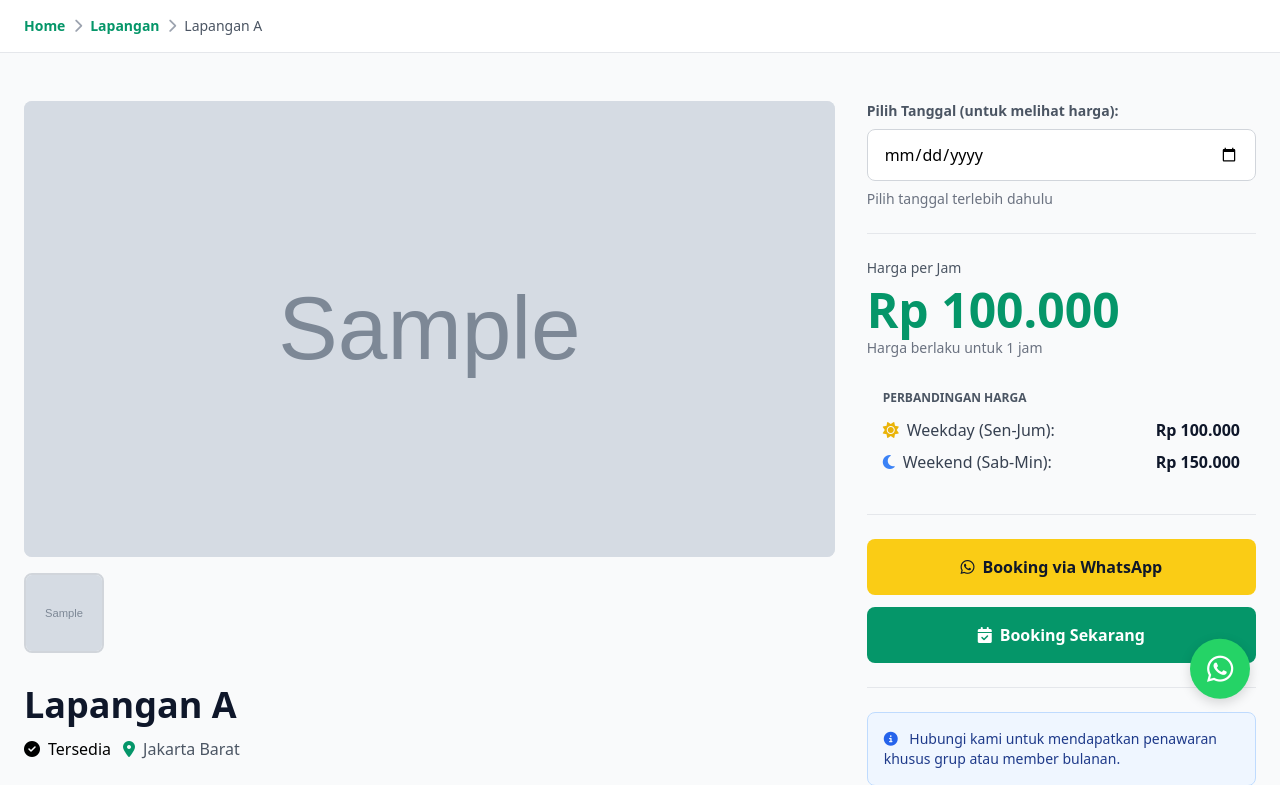
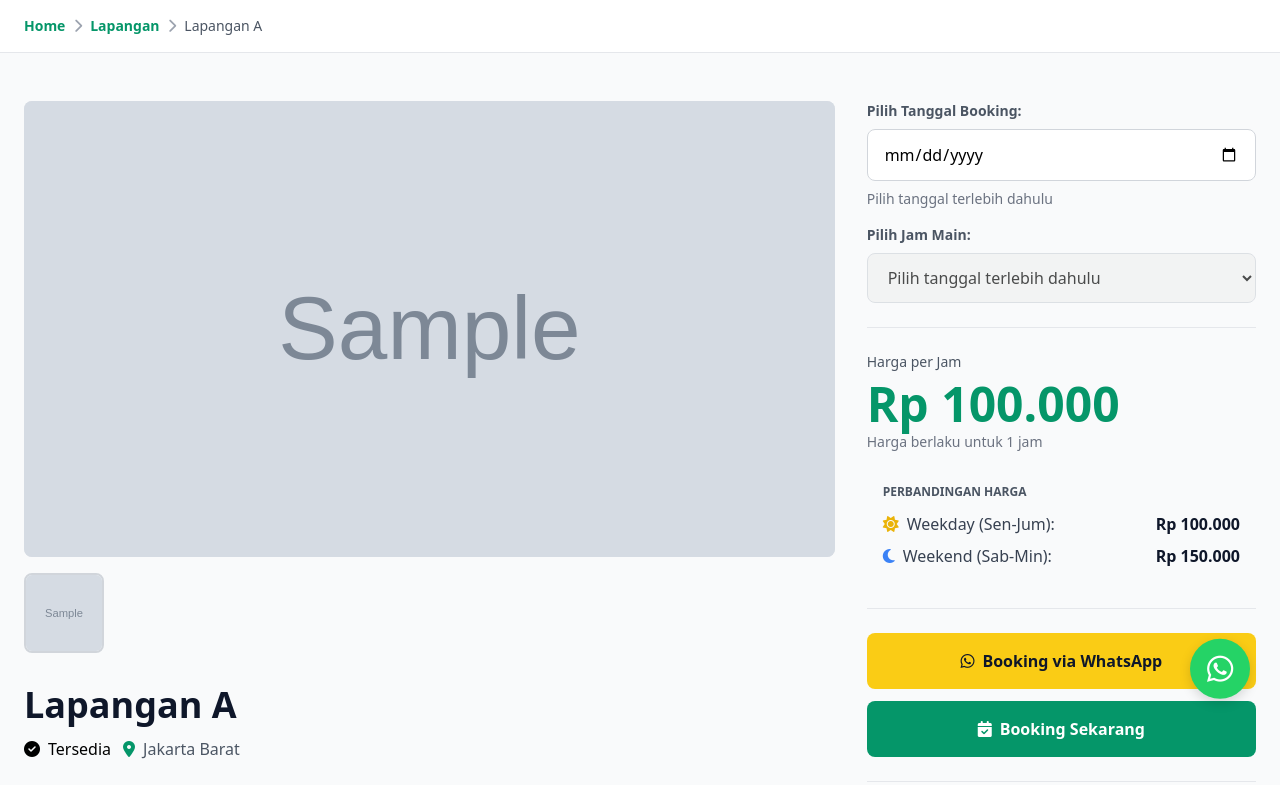
Before and after one commit to muhfahmm/website-booking-lapangan-futsal, a PHP site: page /project-client-php/detail-lapangan.php?id=1 in a window 1280 px wide. Shown: the part 68-853 px from the top of the page. Run offline with PHP 8.4, Linux system fonts and the light colour scheme; data comes from the database, SQL or seed files in the repository; tables that the repository leaves empty hold one stand-in row (values such as "Sample post"); grey boxes marked "Sample" are stand-in pictures; some libraries are stand-ins or nearby versions.

Commit message:
add booking availability checks and select hours

```diff
--- a/detail-lapangan.php
+++ b/detail-lapangan.php
@@ -370,10 +370,19 @@ while ($row = $result_related->fetch_assoc()) {
                 <!-- Harga Card -->
                 <div class="detail-section sticky top-24">
                     <!-- Date Selection for Dynamic Pricing -->
+                    <div class="mb-4">
+                        <label class="block text-gray-600 text-sm font-semibold mb-2">Pilih Tanggal Booking:</label>
+                        <input type="date" id="selectedDate" class="w-full px-4 py-3 border border-gray-300 rounded-lg focus:outline-none focus:ring-2 focus:ring-emerald-600" onchange="onDateChange()" min="<?php echo date('Y-m-d'); ?>">
+                        <p id="dayType" class="text-sm text-gray-500 mt-2">Pilih tanggal terlebih dahulu</p>
+                    </div>
+
+                    <!-- Time Slot Selection -->
                     <div class="mb-6">
-                        <label class="block text-gray-600 text-sm font-semibold mb-2">Pilih Tanggal (untuk melihat harga):</label>
-                        <input type="date" id="selectedDate" class="w-full px-4 py-3 border border-gray-300 rounded-lg focus:outline-none focus:ring-2 focus:ring-emerald-600" onchange="updatePricing()">
-                        <p id="dayType" class="text-sm text-gray-500 mt-2">Pilih tanggal terlebih dahulu</p>
+                        <label class="block text-gray-600 text-sm font-semibold mb-2">Pilih Jam Main:</label>
+                        <select id="selectedTime" class="w-full px-4 py-3 border border-gray-300 rounded-lg focus:outline-none focus:ring-2 focus:ring-emerald-600" disabled>
+                            <option value="">Pilih tanggal terlebih dahulu</option>
+                        </select>
+                        <p id="timeStatus" class="text-sm text-red-500 mt-2"></p>
                     </div>
 
                     <hr class="border-gray-200 mb-6">
@@ -610,6 +619,77 @@ while ($row = $result_related->fetch_assoc()) {
             document.getElementById('currentPrice').innerHTML = `Rp ${selectedPrice.toLocaleString('id-ID')}`;
         }
 
+        // Check availability and populate time slots
+        function onDateChange() {
+            updatePricing();
+
+            const dateInput = document.getElementById('selectedDate').value;
+            const timeSelect = document.getElementById('selectedTime');
+            const timeStatus = document.getElementById('timeStatus');
+
+            if (!dateInput) {
+                timeSelect.disabled = true;
+                timeSelect.innerHTML = '<option value="">Pilih tanggal terlebih dahulu</option>';
+                return;
+            }
+
+            timeStatus.textContent = 'Memeriksa ketersediaan jam...';
+            timeSelect.disabled = true;
+
+            const lapanganId = <?php echo $lapangan_id; ?>;
+
+            fetch(`booking/check_availability.php?lapangan_id=${lapanganId}&tanggal=${dateInput}`)
+                .then(res => res.json())
+                .then(bookedSlots => {
+                    timeStatus.textContent = '';
+                    timeSelect.disabled = false;
+                    timeSelect.innerHTML = '';
+
+                    // Generate 1-hour slots from 08:00 to 22:00
+                    const startHour = 8;
+                    const endHour = 22;
+
+                    let availableCount = 0;
+
+                    // Add default option
+                    const defaultOpt = document.createElement('option');
+                    defaultOpt.value = '';
+                    defaultOpt.textContent = '-- Pilih Jam --';
+                    timeSelect.appendChild(defaultOpt);
+
+                    for (let h = startHour; h < endHour; h++) {
+                        const startStr = String(h).padStart(2, '0') + ':00';
+                        const endStr = String(h + 1).padStart(2, '0') + ':00';
+                        const slotValue = `${startStr}-${endStr}`;
+
+                        // Check if this slot overlaps with any booked slot
+                        const isBooked = bookedSlots.some(booked => {
+                            return booked.start < endStr && booked.end > startStr;
+                        });
+
+                        const option = document.createElement('option');
+                        option.value = slotValue;
+                        if (isBooked) {
+                            option.disabled = true;
+                            option.textContent = `${startStr} - ${endStr} (Sudah Dipesan)`;
+                            option.className = 'text-gray-400 bg-gray-100';
+                        } else {
+                            option.textContent = `${startStr} - ${endStr} (Tersedia)`;
+                            availableCount++;
+                        }
+                        timeSelect.appendChild(option);
+                    }
+
+                    if (availableCount === 0) {
+                        timeStatus.textContent = 'Semua jam pada tanggal ini sudah dipesan.';
+                    }
+                })
+                .catch(err => {
+                    console.error(err);
+                    timeStatus.textContent = 'Gagal memeriksa ketersediaan jam.';
+                });
+        }
+
         // Navbar scroll effect
         const navbar = document.querySelector('nav');
         window.addEventListener('scroll', function() {
@@ -623,6 +703,7 @@ while ($row = $result_related->fetch_assoc()) {
         function whatsappBooking() {
             const lapanganName = '<?php echo htmlspecialchars($lapangan['nama']); ?>';
             const dateInput = document.getElementById('selectedDate').value;
+            const timeSelect = document.getElementById('selectedTime').value;
 
             let message;
             if (dateInput) {
@@ -633,7 +714,12 @@ while ($row = $result_related->fetch_assoc()) {
                     day: 'numeric'
                 });
                 const formattedDate = dateFormatter.format(date);
-                message = `Halo Admin, saya tertarik booking ${lapanganName} untuk tanggal ${formattedDate}. Mohon informasi ketersediaan jam bermainnya. Terima kasih.`;
+
+                if (timeSelect) {
+                    message = `Halo Admin, saya tertarik booking ${lapanganName} untuk tanggal ${formattedDate} jam ${timeSelect}. Mohon informasi konfirmasinya. Terima kasih.`;
+                } else {
+                    message = `Halo Admin, saya tertarik booking ${lapanganName} untuk tanggal ${formattedDate}. Mohon informasi ketersediaan jam bermainnya. Terima kasih.`;
+                }
             } else {
                 message = `Halo Admin, saya tertarik booking ${lapanganName}. Mohon informasi ketersediaan dan harganya. Terima kasih.`;
             }
@@ -645,14 +731,23 @@ while ($row = $result_related->fetch_assoc()) {
         // Function untuk membuka form booking
         function openBookingForm() {
             const selectedDate = document.getElementById('selectedDate').value;
+            const selectedTime = document.getElementById('selectedTime').value;
 
             if (!selectedDate) {
                 alert('Silakan pilih tanggal terlebih dahulu');
                 return;
             }
+            if (!selectedTime) {
+                alert('Silakan pilih jam main terlebih dahulu');
+                return;
+            }
+
+            const times = selectedTime.split('-');
+            const jamMulai = times[0];
+            const jamSelesai = times[1];
 
             // Redirect ke booking checkout dengan parameter
-            window.location.href = `booking/checkout.php?lapangan_id=<?php echo $lapangan_id; ?>&tanggal=${selectedDate}&jam_mulai=09:00&jam_selesai=10:00`;
+            window.location.href = `booking/checkout.php?lapangan_id=<?php echo $lapangan_id; ?>&tanggal=${selectedDate}&jam_mulai=${jamMulai}&jam_selesai=${jamSelesai}`;
         }
 
         // Mobile Menu Functions
```
Also changed, not shown: booking/check_availability.php (added, +35 -0 lines).
